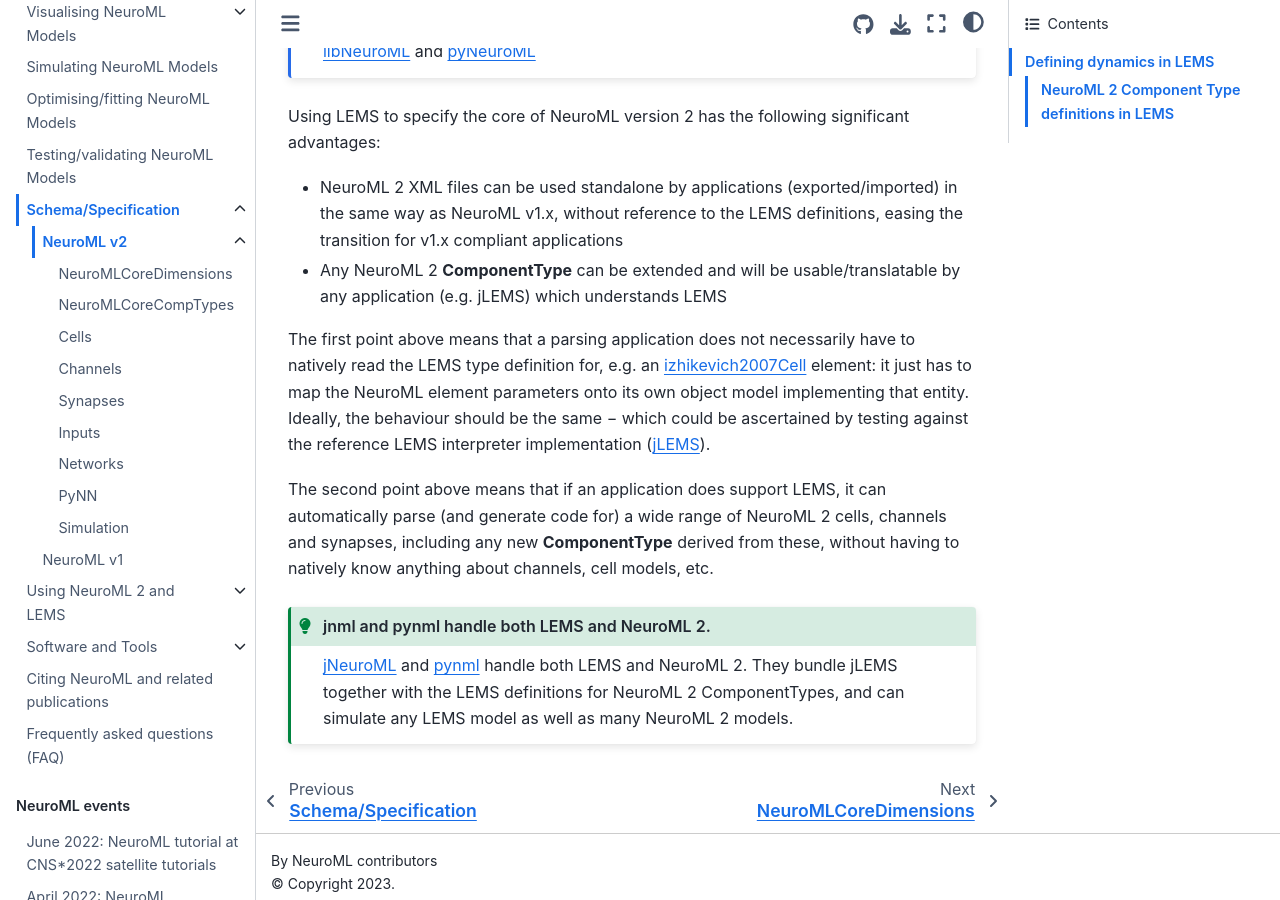
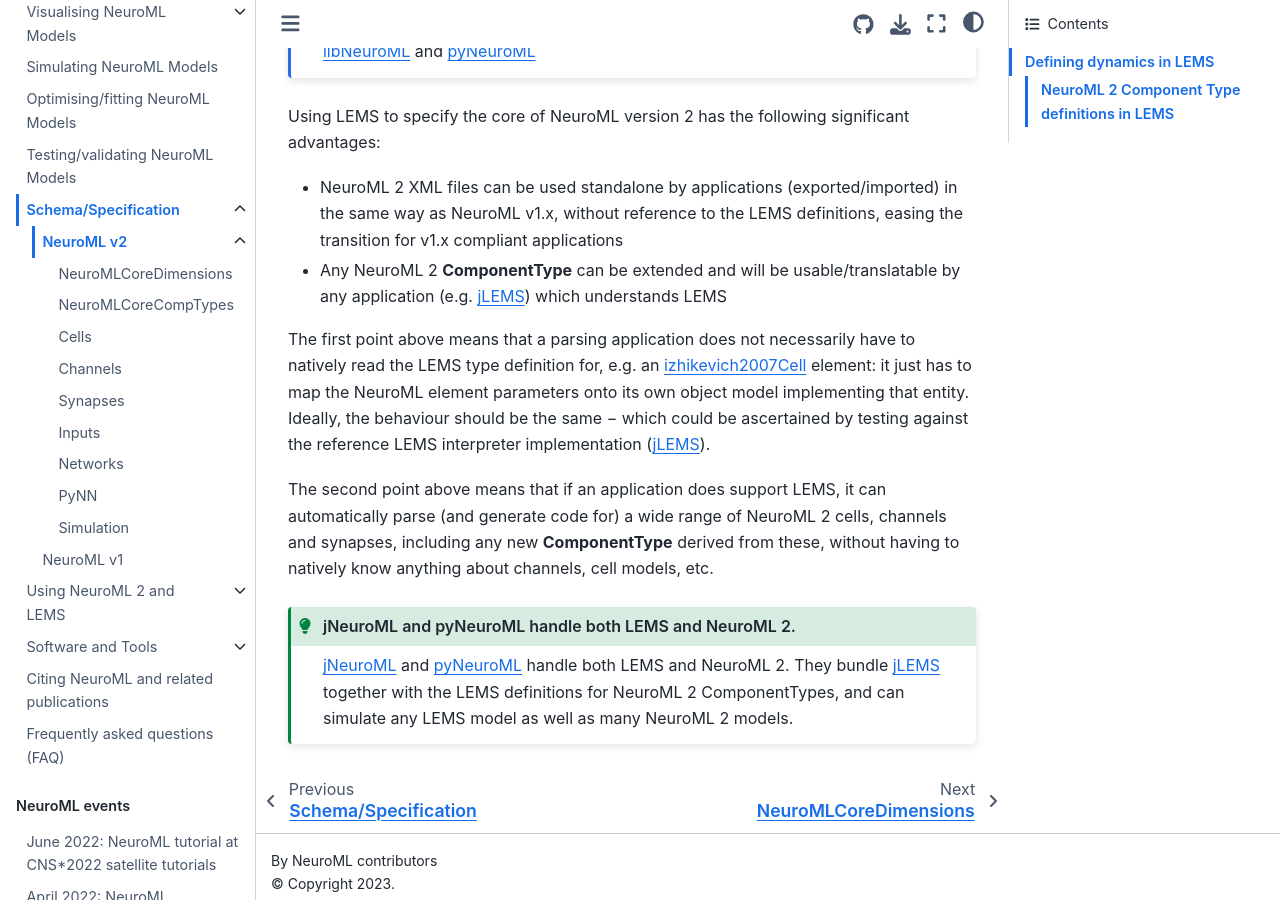
Before and after one commit to NeuroML/Documentation, a Jupyter Book: the page built from source/Userdocs/NeuroMLv2.md, in a window 1280 px wide and 900 px high, scrolled down 5086 px. Built offline with Jupyter Book 1.0.4 settings and Sphinx 7.4.7 and the Sphinx Book theme 1.1.4, drawn with Linux system fonts in a browser that asks for light colours; pages that are not in the unit, such as notebooks, are missing from menus; cross-references to code outside the pages are shown as plain code; some of the changed text lies outside the part shown.

````diff
--- a/source/Userdocs/NeuroMLv2.md
+++ b/source/Userdocs/NeuroMLv2.md
@@ -173,15 +172,15 @@ A quick reminder that while XML files can be edited in a standard text editor, y
 Using LEMS to specify the core of NeuroML version 2 has the following significant advantages:
 
 - NeuroML 2 XML files can be used standalone by applications (exported/imported) in the same way as NeuroML v1.x, without reference to the LEMS definitions, easing the transition for v1.x compliant applications
-- Any NeuroML 2 **ComponentType** can be extended and will be usable/translatable by any application (e.g. jLEMS) which understands LEMS
+- Any NeuroML 2 **ComponentType** can be extended and will be usable/translatable by any application (e.g. {ref}`jLEMS <jlems>`) which understands LEMS
 
 The first point above means that a parsing application does not necessarily have to natively read the LEMS type definition for, e.g. an {ref}`izhikevich2007Cell <schema:izhikevich2007Cell>` element: it just has to map the NeuroML element parameters onto its own object model implementing that entity.
-Ideally, the behaviour should be the same − which could be ascertained by testing against the reference LEMS interpreter implementation ([jLEMS](http://github.com/LEMS/jLEMS/)).
+Ideally, the behaviour should be the same − which could be ascertained by testing against the reference LEMS interpreter implementation ({ref}`jLEMS <jlems>`).
 
 The second point above means that if an application does support LEMS, it can automatically parse (and generate code for) a wide range of NeuroML 2 cells, channels and synapses, including any new **ComponentType** derived from these, without having to natively know anything about channels, cell models, etc.
 
-```{admonition} jnml and pynml handle both LEMS and NeuroML 2.
+```{admonition} jNeuroML and pyNeuroML handle both LEMS and NeuroML 2.
 :class: tip
-{ref}`jNeuroML <jneuroML>` and {ref}`pynml <pyneuroml>` handle both LEMS and NeuroML 2.
-They bundle jLEMS together with the LEMS definitions for NeuroML 2 ComponentTypes, and can simulate any LEMS model as well as many NeuroML 2 models.
+{ref}`jNeuroML <jneuroML>` and {ref}`pyNeuroML <pyneuroml>` handle both LEMS and NeuroML 2.
+They bundle {ref}`jLEMS <jlems>` together with the LEMS definitions for NeuroML 2 ComponentTypes, and can simulate any LEMS model as well as many NeuroML 2 models.
 ```
````
Also changed, not shown: other parts of source/Userdocs/NeuroMLv2.md (+6 -7 lines).
